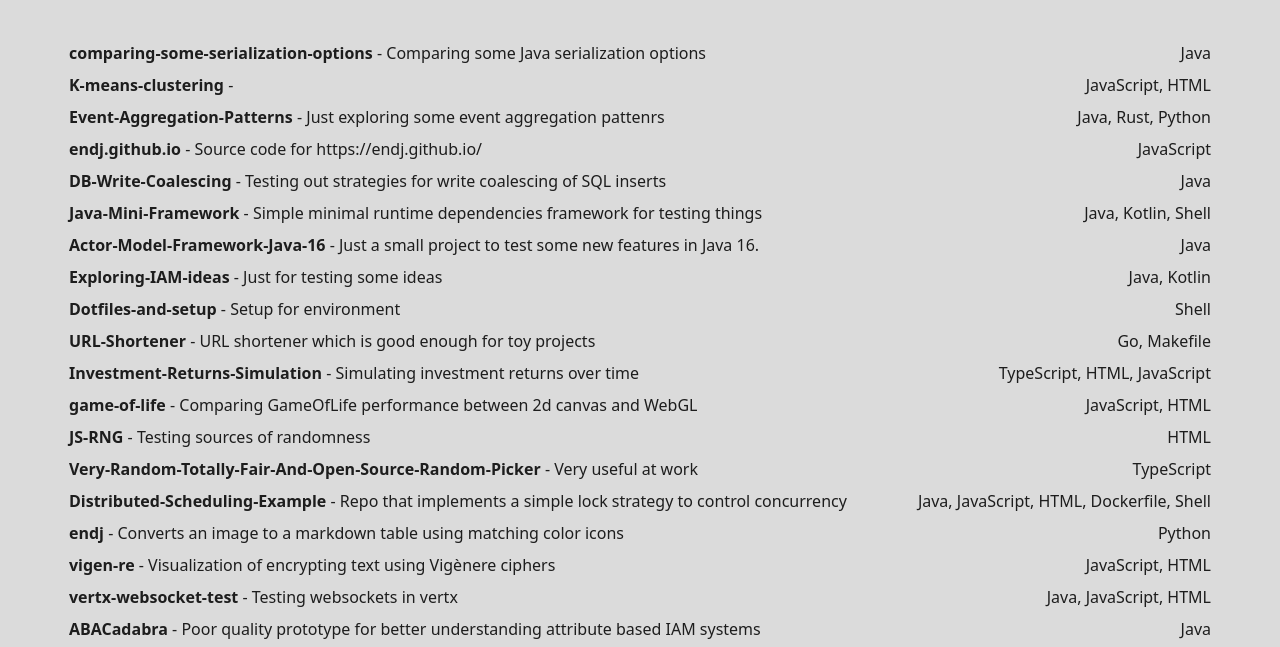
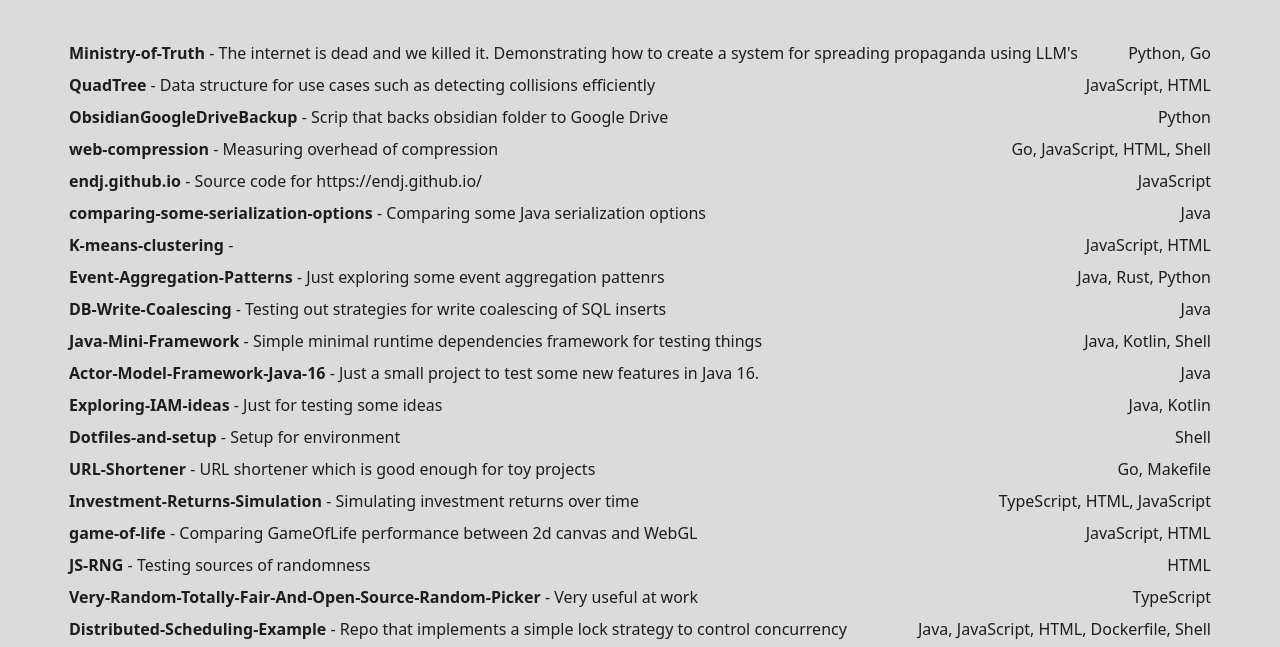
Before and after one commit to endj/endj.github.io, a plain HTML site: page docs/index.html in a window 1280 px wide. Shown: the part 153-800 px from the top of the page. Drawn offline with Linux system fonts and the light colour scheme.

Commit message:
updated site

```diff
--- a/docs/index.html
+++ b/docs/index.html
@@ -88,6 +88,76 @@
     <ul>
 
         <li>
+            <a href=https://github.com/endj/Ministry-of-Truth target="_blank" rel="noopener">
+                <div class="row">
+                    <div>
+                        <b>Ministry-of-Truth</b>
+                        <span> - The internet is dead and we killed it. Demonstrating how to create a system for spreading propaganda using LLM's</span>
+                    </div>
+                    <div>
+                        <span>Python, Go</span>
+                    </div>
+                </div>
+            </a>
+        </li>
+
+        <li>
+            <a href=https://github.com/endj/QuadTree target="_blank" rel="noopener">
+                <div class="row">
+                    <div>
+                        <b>QuadTree</b>
+                        <span> - Data structure for use cases such as detecting collisions efficiently  </span>
+                    </div>
+                    <div>
+                        <span>JavaScript, HTML</span>
+                    </div>
+                </div>
+            </a>
+        </li>
+
+        <li>
+            <a href=https://github.com/endj/ObsidianGoogleDriveBackup target="_blank" rel="noopener">
+                <div class="row">
+                    <div>
+                        <b>ObsidianGoogleDriveBackup</b>
+                        <span> - Scrip that backs obsidian folder to Google Drive</span>
+                    </div>
+                    <div>
+                        <span>Python</span>
+                    </div>
+                </div>
+            </a>
+        </li>
+
+        <li>
+            <a href=https://github.com/endj/web-compression target="_blank" rel="noopener">
+                <div class="row">
+                    <div>
+                        <b>web-compression</b>
+                        <span> - Measuring overhead of compression</span>
+                    </div>
+                    <div>
+                        <span>Go, JavaScript, HTML, Shell</span>
+                    </div>
+                </div>
+            </a>
+        </li>
+
+        <li>
+            <a href=https://github.com/endj/endj.github.io target="_blank" rel="noopener">
+                <div class="row">
+                    <div>
+                        <b>endj.github.io</b>
+                        <span> - Source code for https://endj.github.io/</span>
+                    </div>
+                    <div>
+                        <span>JavaScript</span>
+                    </div>
+                </div>
+            </a>
+        </li>
+
+        <li>
             <a href=https://github.com/endj/comparing-some-serialization-options target="_blank" rel="noopener">
                 <div class="row">
                     <div>
@@ -124,20 +194,6 @@
                     </div>
                     <div>
                         <span>Java, Rust, Python</span>
-                    </div>
-                </div>
-            </a>
-        </li>
-
-        <li>
-            <a href=https://github.com/endj/endj.github.io target="_blank" rel="noopener">
-                <div class="row">
-                    <div>
-                        <b>endj.github.io</b>
-                        <span> - Source code for https://endj.github.io/</span>
-                    </div>
-                    <div>
-                        <span>JavaScript</span>
                     </div>
                 </div>
             </a>
```
Also changed, not shown: generatesite.js (+49 -45 lines).
